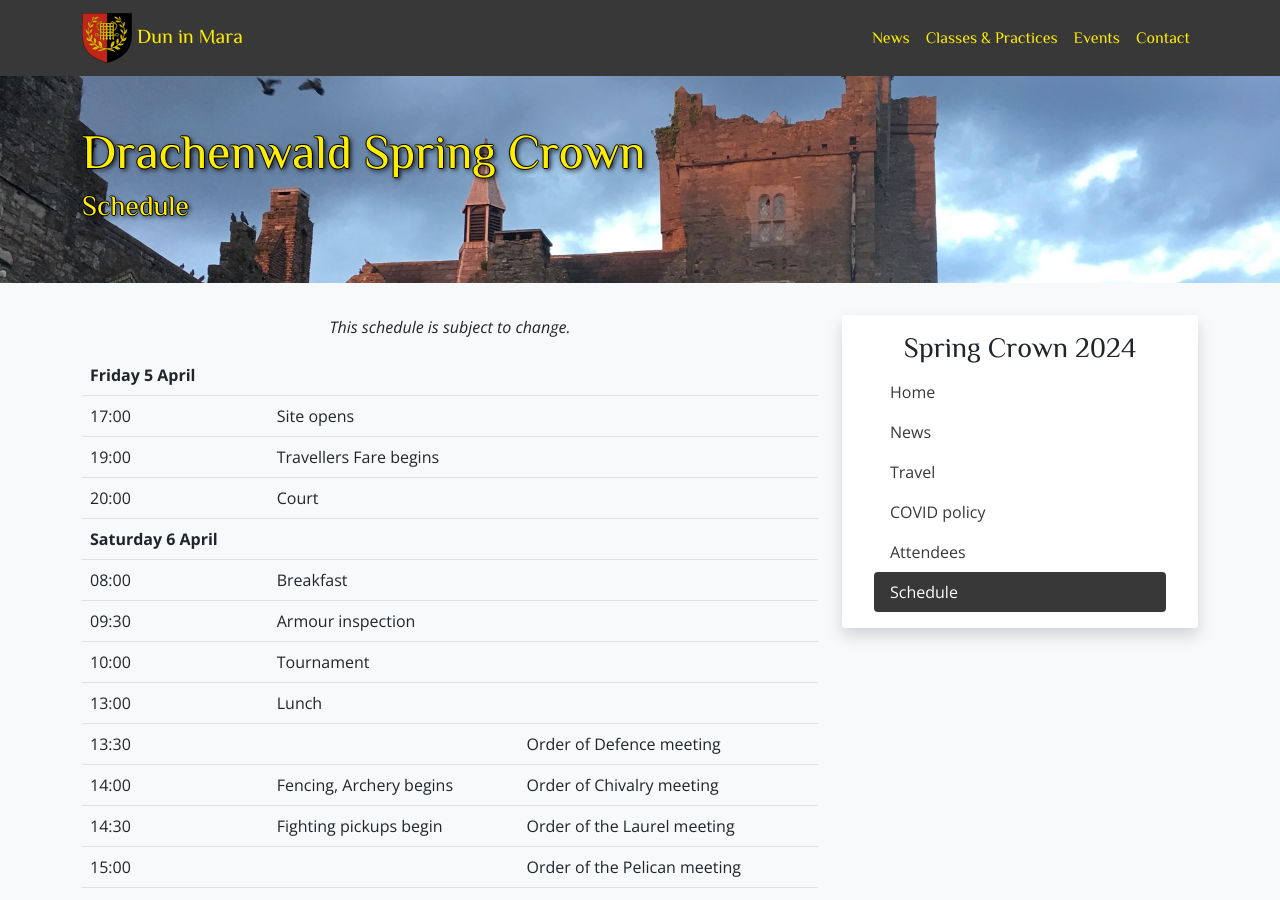
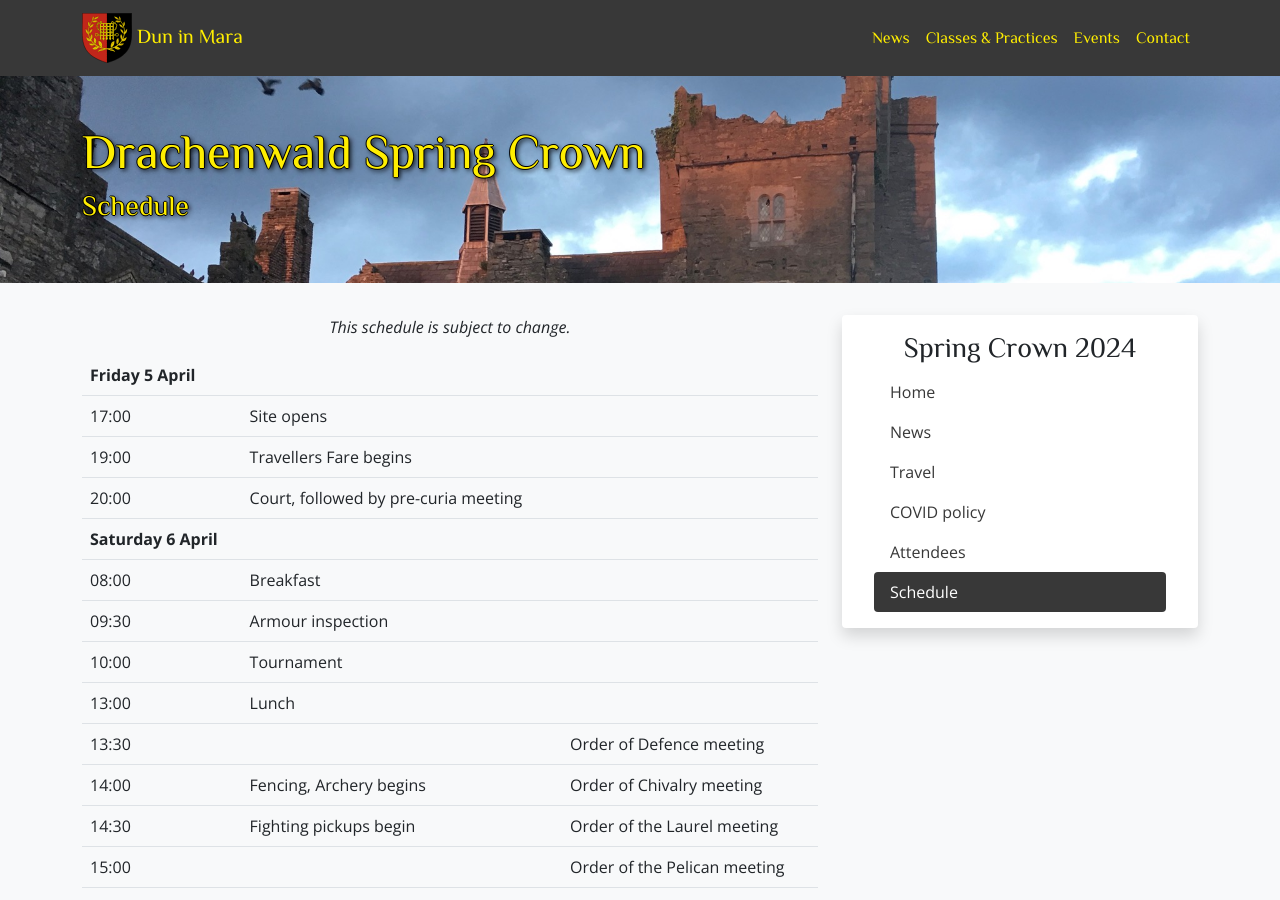
Before and after one commit to drachenwald/dun-in-mara, a Jekyll site: the page built from events/2024/crown/schedule.md, in a window 1280 px wide and 900 px high. Built offline with Jekyll 4.4.1, drawn with Linux system fonts in a browser that asks for light colours; comment, search, counter and statistics services are not loaded.

Commit message:
add pre-curia to schedule

```diff
--- a/events/2024/crown/schedule.md
+++ b/events/2024/crown/schedule.md
@@ -15,7 +15,7 @@
 **Friday 5 April** |
 17:00 | Site opens
 19:00 | Travellers Fare begins
-20:00 | Court
+20:00 | Court, followed by pre-curia meeting
 **Saturday 6 April** |
 08:00 | Breakfast
 09:30 | Armour inspection
```
